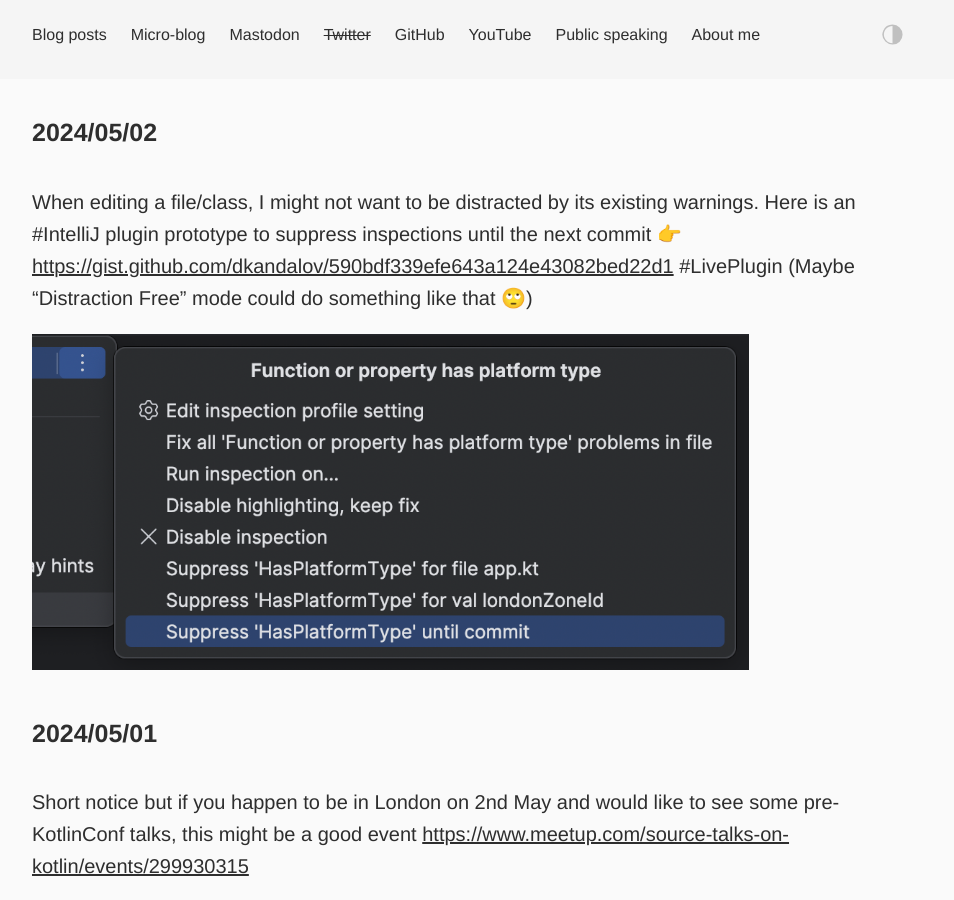
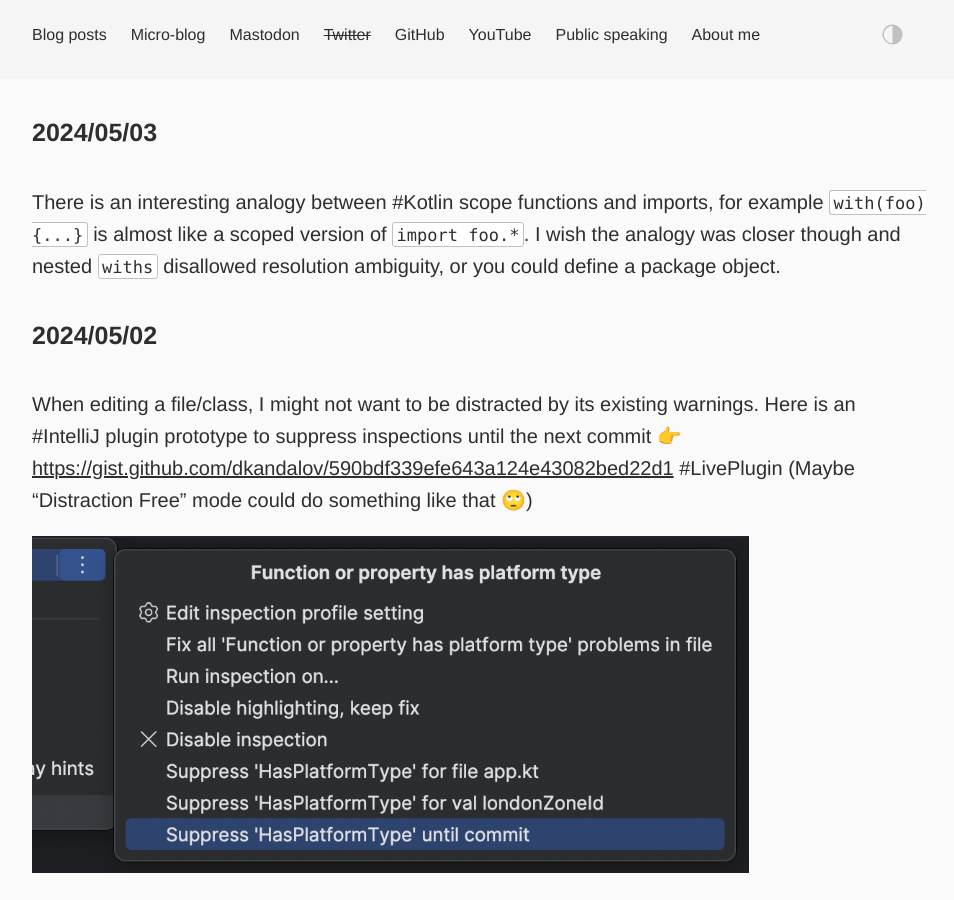
Before and after one commit to dkandalov/dkandalov.github.io, a Jekyll site: the page built from micro-blog.md, in a window 1280 px wide and 900 px high. Shown: the whole window, without its empty margins (160-1114 px from the left). Built offline with Jekyll 4.4.1, drawn with Linux system fonts in a browser that asks for light colours.

Commit message:
updated micro-blog

```diff
--- a/micro-blog.md
+++ b/micro-blog.md
@@ -2,6 +2,9 @@
 layout: post
 permalink: /micro-blog/
 ---
+
+#### 2024/05/03
+There is an interesting analogy between #Kotlin scope functions and imports, for example `with(foo) {...}` is almost like a scoped version of `import foo.*`. I wish the analogy was closer though and nested `withs` disallowed resolution ambiguity, or you could define a package object.
 
 #### 2024/05/02
 When editing a file/class, I might not want to be distracted by its existing warnings. Here is an #IntelliJ plugin prototype to suppress inspections until the next commit 👉 <https://gist.github.com/dkandalov/590bdf339efe643a124e43082bed22d1> #LivePlugin (Maybe "Distraction Free" mode could do something like that 🙄)
```
